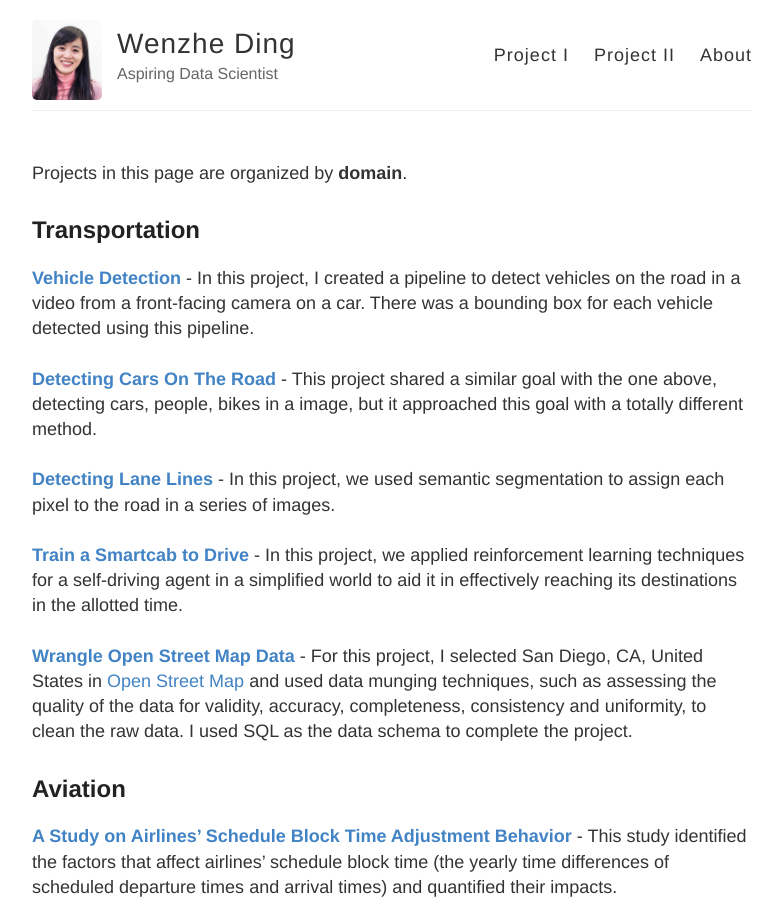
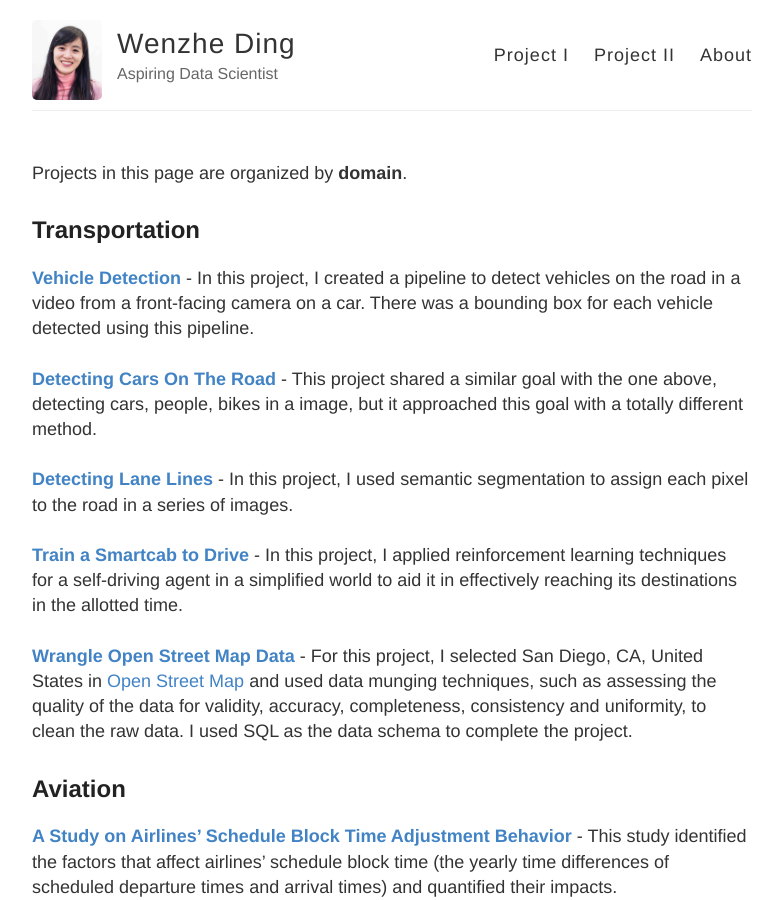
Before and after one commit to wzding/deprecated_wzding.github.io, a Jekyll site: the page built from project1.md, in a window 1280 px wide and 900 px high. Shown: the whole window, without its empty margins (248-1030 px from the left). Built offline with Jekyll 4.4.1, drawn with Linux system fonts in a browser that asks for light colours; some of the changed text lies outside the part shown.

Commit message:
changed a few words

```diff
--- a/project1.md
+++ b/project1.md
@@ -8,8 +8,8 @@ Projects in this page are organized by **domain**.
 ## Transportation
 <a href="https://wzding.github.io/wzding.github.io/projects/Vehicle_Detection.html" target="_blank">**Vehicle Detection**</a> - In this project, I created a pipeline to detect vehicles on the road in a video from a front-facing camera on a car. There was a bounding box for each vehicle detected using this pipeline.
 <br><br><a href="https://wzding.github.io/wzding.github.io/projects/Object_Detection_MobileNets_SSD.html" target="_blank">**Detecting Cars On The Road**</a> - This project shared a similar goal with the one above, detecting cars, people, bikes in a image, but it approached this goal with a totally different method.
-<br><br><a href="https://wzding.github.io/wzding.github.io/projects/Semantic_Segmentation.html" target="_blank">**Detecting Lane Lines**</a> - In this project, we used semantic segmentation to assign each pixel to the road in a series of images.
-<br><br><a href="" target="_blank">**Train a Smartcab to Drive**</a> - In this project, we applied reinforcement learning techniques for a self-driving agent in a simplified world to aid it in effectively reaching its destinations in the allotted time.
+<br><br><a href="https://wzding.github.io/wzding.github.io/projects/Semantic_Segmentation.html" target="_blank">**Detecting Lane Lines**</a> - In this project, I used semantic segmentation to assign each pixel to the road in a series of images.
+<br><br><a href="" target="_blank">**Train a Smartcab to Drive**</a> - In this project, I applied reinforcement learning techniques for a self-driving agent in a simplified world to aid it in effectively reaching its destinations in the allotted time.
 <br><br><a href="https://wzding.github.io/wzding.github.io/projects/Wrangle_OpenStreetMap.html" target="_blank">**Wrangle Open Street Map Data**</a> - For this project, I selected San Diego, CA, United States in [Open Street Map](https://www.openstreetmap.org) and used data munging techniques, such as assessing the quality of the data for validity, accuracy, completeness, consistency and uniformity, to clean the raw data. I used SQL as the data schema to complete the project.
 
 ## Aviation
@@ -28,7 +28,7 @@ Projects in this page are organized by **domain**.
 <br><br><a href="https://wzding.github.io/wzding.github.io/projects/Select_Genre_of_Next_Movie.html" target="_blank">**Select Genre of Next Movie**</a> - In this project, my goal was to pick the genre of our studio’s next movie using the dataset of IMDB movie ratings. I came up with two metrics to evaluate the popularity and reputation of a movie in a cerain genre and made recommendations on the genre of the next movie.
 
 ## Non-profit
-<a href="https://wzding.github.io/wzding.github.io/projects/Finding_Donors_for_Charity.html" target="_blank">**Finding Donors for Charity**</a> - In this project, we built algorithms to identify potential donors for a non-profit organization to reduce overhead cost of sending mails and outreach.
+<a href="https://wzding.github.io/wzding.github.io/projects/Finding_Donors_for_Charity.html" target="_blank">**Finding Donors for Charity**</a> - In this project, I built algorithms to identify potential donors for a non-profit organization to reduce overhead cost of sending mails and outreach.
 
 ## Learn from Catastrophic Events
 <a href="https://wzding.github.io/wzding.github.io/projects/Titanic_Survival_Exploration.html" target="_blank">**Titanic Survival Exploration**</a> - The project revolved around taking in a dataset of all the passengers in the Titanic disaster, which includes data such as age, gender, ticket price and etc. to predict whether or not they survived.
```
